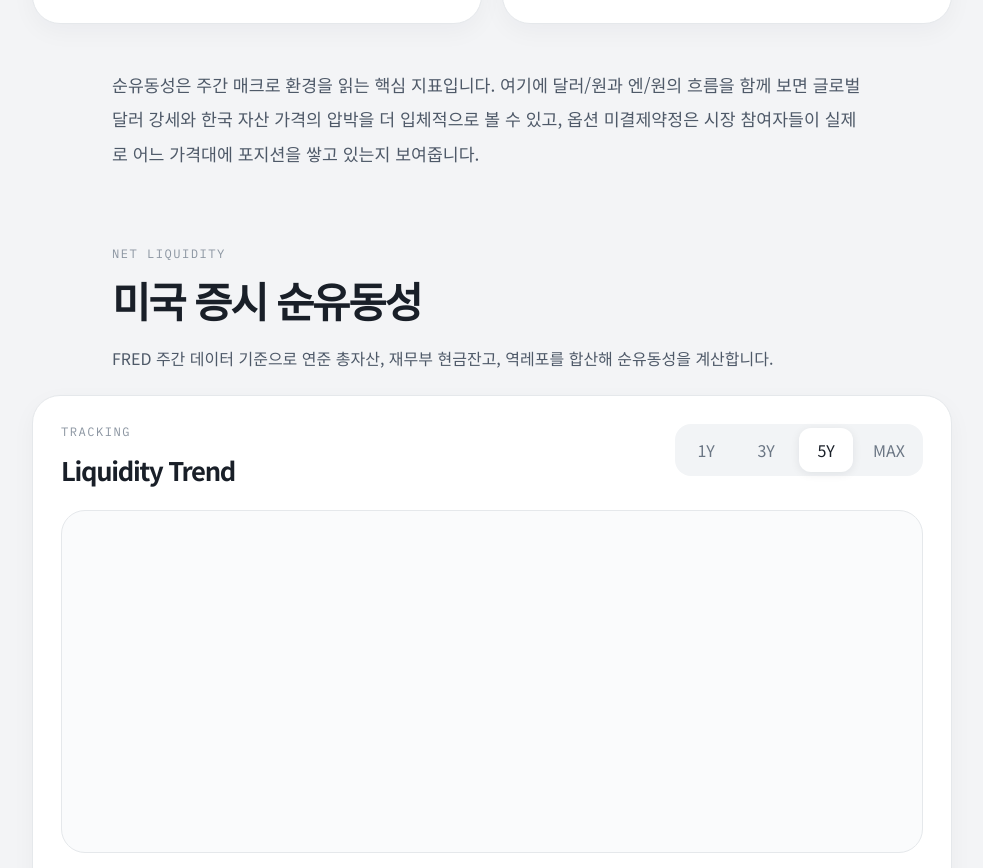
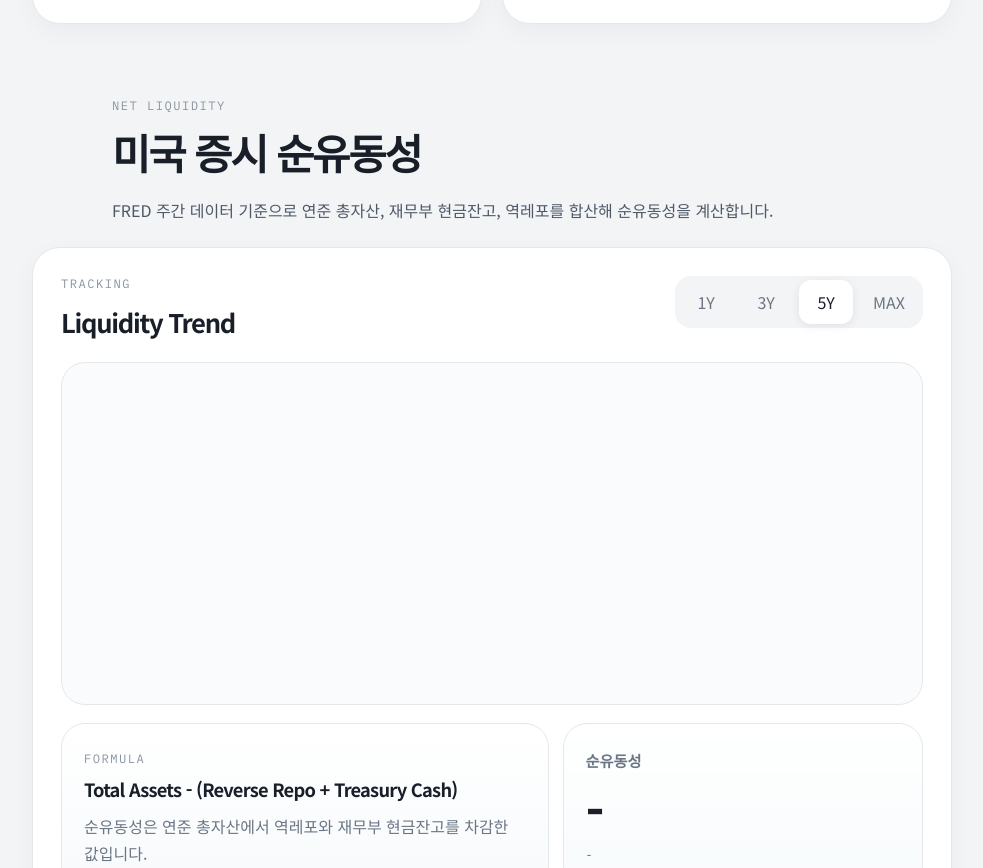
Before and after one commit to HyeonokKim/week2_codex_project, a website: page public/index.html in a window 1280 px wide. Shown: the part 1471-2339 px from the top of the page, without its empty margins (148-1131 px from the left). Drawn offline with Linux system fonts and the light colour scheme; no server answers.

Commit message:
Tighten hero intro copy

```diff
--- a/public/index.html
+++ b/public/index.html
@@ -36,7 +36,7 @@
           <p class="eyebrow">US MARKET DATA MONITOR</p>
           <h1><span>flow</span> <span>signal</span></h1>
           <p class="lede">
-            연준 총자산에서 역레포와 재무부 현금잔고를 차감한 순유동성을 추적하고,
+            연준 총자산에서 역레포와 재무부 현금잔고를 차감한 순유동성을 추적하고,<br />
             달러/원과 엔/원 흐름, 종목별 최대 미결제약정 콜옵션과 풋옵션을 함께 확인합니다.
           </p>
         </section>
@@ -148,14 +148,6 @@
               <p class="macro-footnote" id="fear-greed-note">-</p>
             </section>
           </div>
-        </section>
-
-        <section class="article-copy">
-          <p>
-            순유동성은 주간 매크로 환경을 읽는 핵심 지표입니다. 여기에 달러/원과 엔/원의 흐름을 함께 보면
-            글로벌 달러 강세와 한국 자산 가격의 압박을 더 입체적으로 볼 수 있고, 옵션 미결제약정은 시장 참여자들이
-            실제로 어느 가격대에 포지션을 쌓고 있는지 보여줍니다.
-          </p>
         </section>
 
         <section class="section-block" id="liquidity-section">
```
